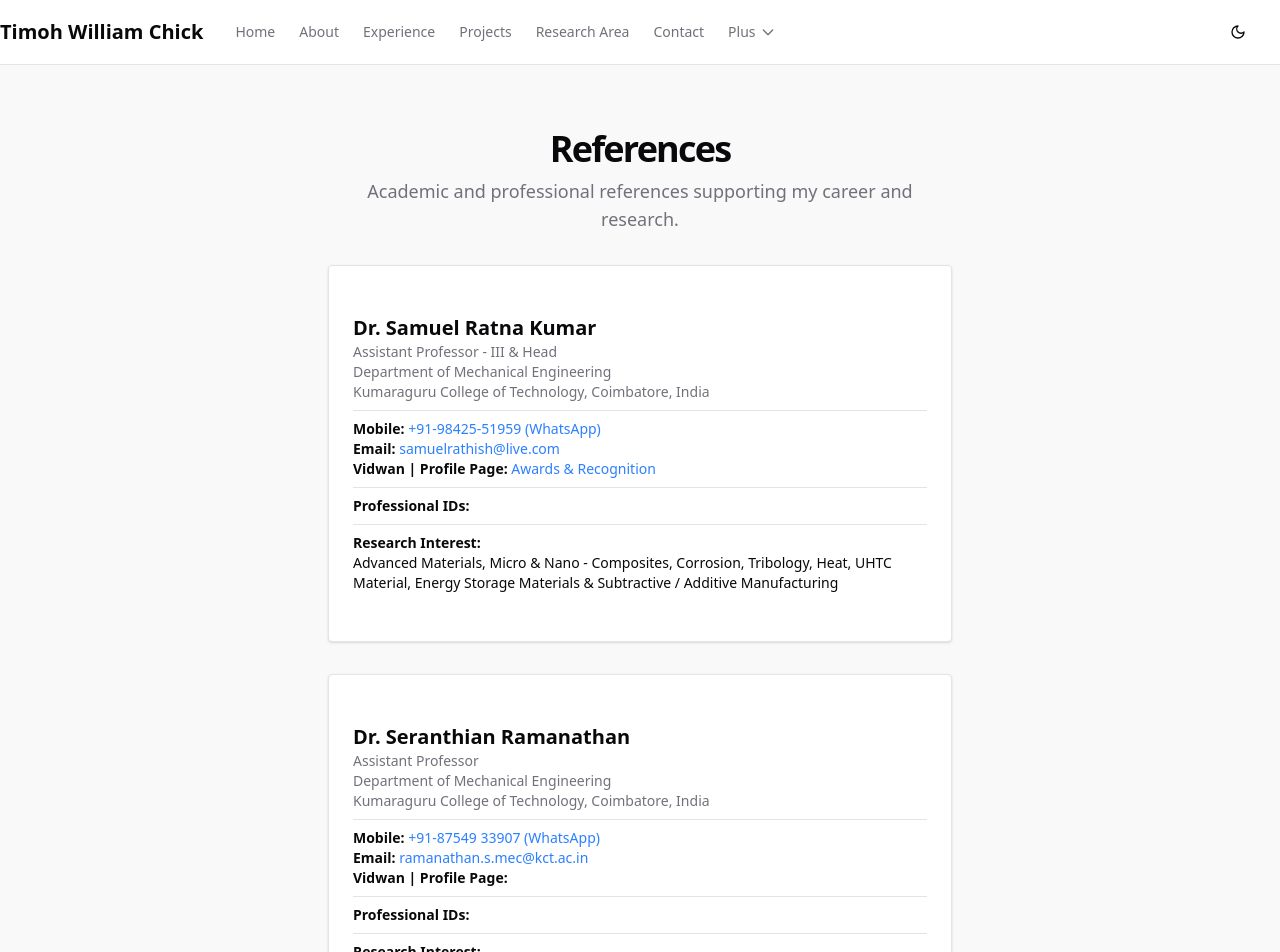
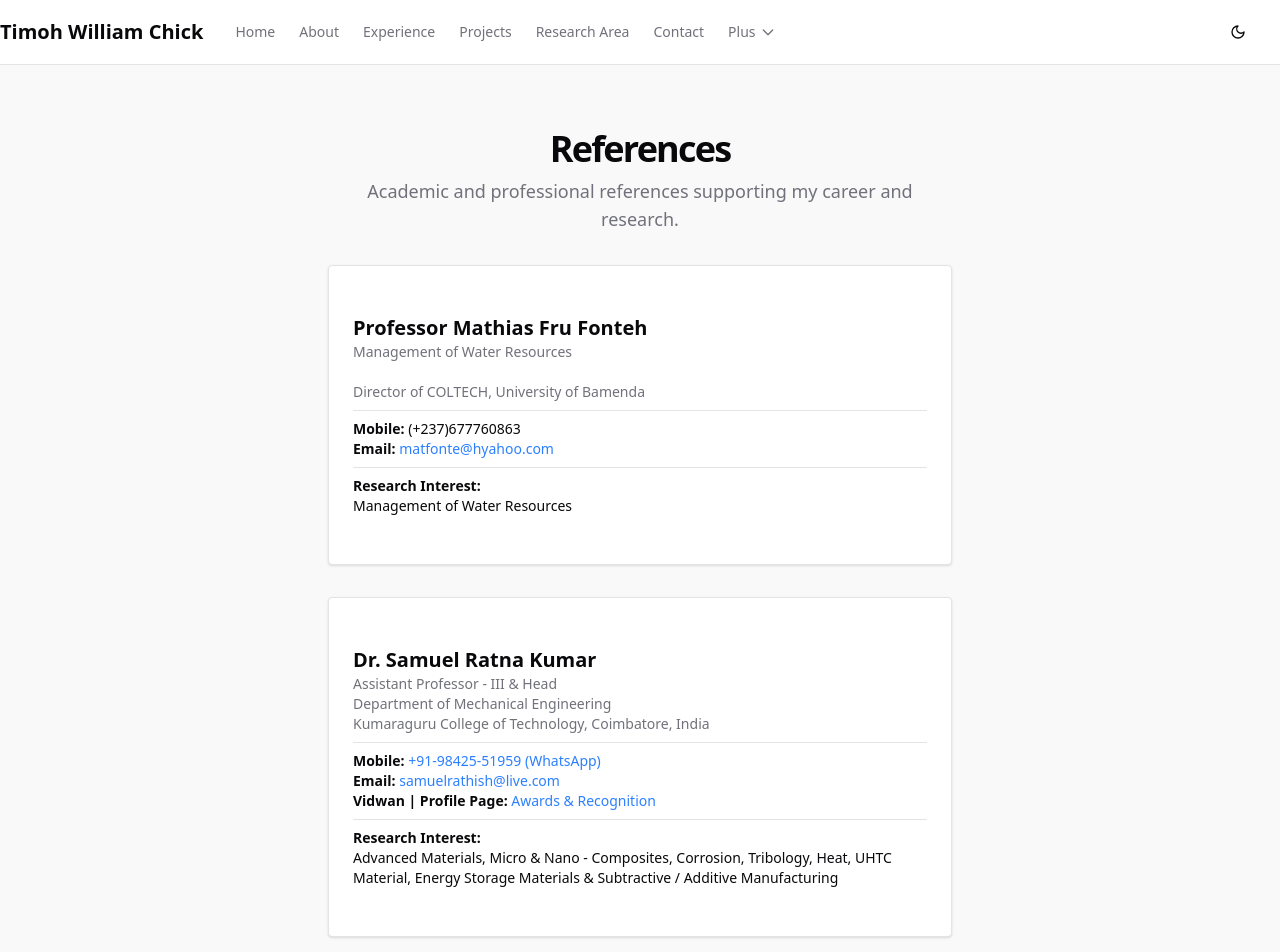
Before and after one commit to youmssi/william-porfolio, a Next.js app: page /references in a window 1280 px wide. Shown: the top 952 px of the page. Built offline with nearby package versions, Linux system fonts and the light colour scheme.

Commit message:
feature: update cv and references

```diff
--- a/app/references/page.tsx
+++ b/app/references/page.tsx
@@ -1,7 +1,17 @@
 import { ReferenceSection, Reference } from "@/components/reference-section";
 
 const references: Reference[] = [
+  {
+    name: "Professor Mathias Fru Fonteh",
+    title: "Management of Water Resources",
+    department: "",
+    institution: "Director of COLTECH, University of Bamenda",
+    mobile: "(+237)677760863",
+    email: "matfonte@hyahoo.com",
 
+    professionalIds: [],
+    researchInterest: "Management of Water Resources"
+  },
   {
     name: "Dr. Samuel Ratna Kumar",
     title: "Assistant Professor - III & Head",
@@ -25,10 +35,7 @@ const references: Reference[] = [
     mobile: "+91-87549 33907",
     whatsapp: "https://wa.me/918754933907",
     email: "ramanathan.s.mec@kct.ac.in",
-    profile: {
-      label: "",
-      url: ""
-    },
+
     professionalIds: [],
     researchInterest: "Heat Transfer, Entropy, Renewable Energy, Computational Fluid Dynamics (CFD), Fluid Mechanics, Heat Transfer, Solar, Wind Turbine, Thermodynamics."
   },
@@ -40,10 +47,7 @@ const references: Reference[] = [
     mobile: "+32 466 186 902 / (+237) 691 499 818",
     whatsapp: "https://wa.me/32466186902",
     email: "ndach_thierry@yahoo.com",
-    profile: {
-      label: "thierry_ndoh.ndach@siemens.com",
-      url: "mailto:thierry_ndoh.ndach@siemens.com"
-    },
+
     professionalIds: [],
     researchInterest: "Scada Transport and Distribution Control centers. System architect for grid control applications for Transport and Distribution networks. Versed with the use and implementation of Transmission Network application (SE, CA, PF, etc). Control Center SCADA software, Design Engineering, Installation and Commissioning."
   }
--- a/components/projects-section.tsx
+++ b/components/projects-section.tsx
@@ -8,6 +8,14 @@ import { Cog, Ship, Factory, Wrench, FlaskConical, Layers, Hammer, Leaf, Setting
 
 export function ProjectsSection() {
   const currentProjects = [
+    {
+      id: 0,
+      title: "Integrated Smart Mechatronic Systems for Sustainable Precision Agriculture (MSc Project)",
+      description:
+        "A framework for AI-driven robotics, additive manufacturing, and renewable energy solutions, enabling precision agriculture through smart mechatronic integration. Tools: AI, Robotics, 3D Printing, Renewable Energy.",
+      icon: <Factory className="h-8 w-8 text-primary" />,
+      tags: ["Precision Agriculture", "AI", "Robotics", "Additive Manufacturing", "Renewable Energy"]
+    },
     {
       id: 1,
       title: "Jion Project: AI-Enhanced Additive Manufacturing for Rapid Prototyping",
--- a/components/reference-section.tsx
+++ b/components/reference-section.tsx
@@ -7,11 +7,11 @@ export type Reference = {
   department: string;
   institution: string;
   mobile: string;
-  whatsapp: string;
+  whatsapp?: string;
   email: string;
-  profile: { label: string; url: string };
-  professionalIds: { label: string; value: string }[];
-  researchInterest: string;
+  profile?: { label: string; url: string };
+  professionalIds?: { label: string; value: string }[];
+  researchInterest?: string;
 };
 
 export function ReferenceSection({ references }: { references: Reference[] }) {
@@ -35,9 +35,17 @@ export function ReferenceSection({ references }: { references: Reference[] }) {
                   {ref.department}<br/>
                   {ref.institution}</p>
                 <Separator className="my-2" />
+                {ref.whatsapp ? (
                   <p className="text-sm"><b>Mobile:</b> <a href={ref.whatsapp} className="text-primary hover:underline" target="_blank" rel="noopener">{ref.mobile} (WhatsApp)</a></p>
+                ) : (
+                  <p className="text-sm"><b>Mobile:</b> {ref.mobile}</p>
+                )}
                 <p className="text-sm"><b>Email:</b> <a href={`mailto:${ref.email}`} className="text-primary hover:underline">{ref.email}</a></p>
+                {ref.profile && ref.profile.url && ref.profile.label && (
                   <p className="text-sm"><b>Vidwan | Profile Page:</b> <a href={ref.profile.url} className="text-primary hover:underline" target="_blank" rel="noopener">{ref.profile.label}</a></p>
+                )}
+                {ref.professionalIds && ref.professionalIds.length > 0 && (
+                  <>
                     <Separator className="my-2" />
                     <div className="text-sm">
                       <b>Professional IDs:</b><br/>
@@ -45,11 +53,17 @@ export function ReferenceSection({ references }: { references: Reference[] }) {
                         <span key={i}>{id.label}: {id.value}<br/></span>
                       ))}
                     </div>
+                  </>
+                )}
+                {ref.researchInterest && (
+                  <>
                     <Separator className="my-2" />
                     <div className="text-sm">
                       <b>Research Interest:</b><br/>
                       {ref.researchInterest}
                     </div>
+                  </>
+                )}
               </div>
             </CardContent>
           </Card>
```
Also changed, not shown: 1 other file (tests, documents, lock files or other folders). Lines whose indentation alone changed are shown as unchanged.
